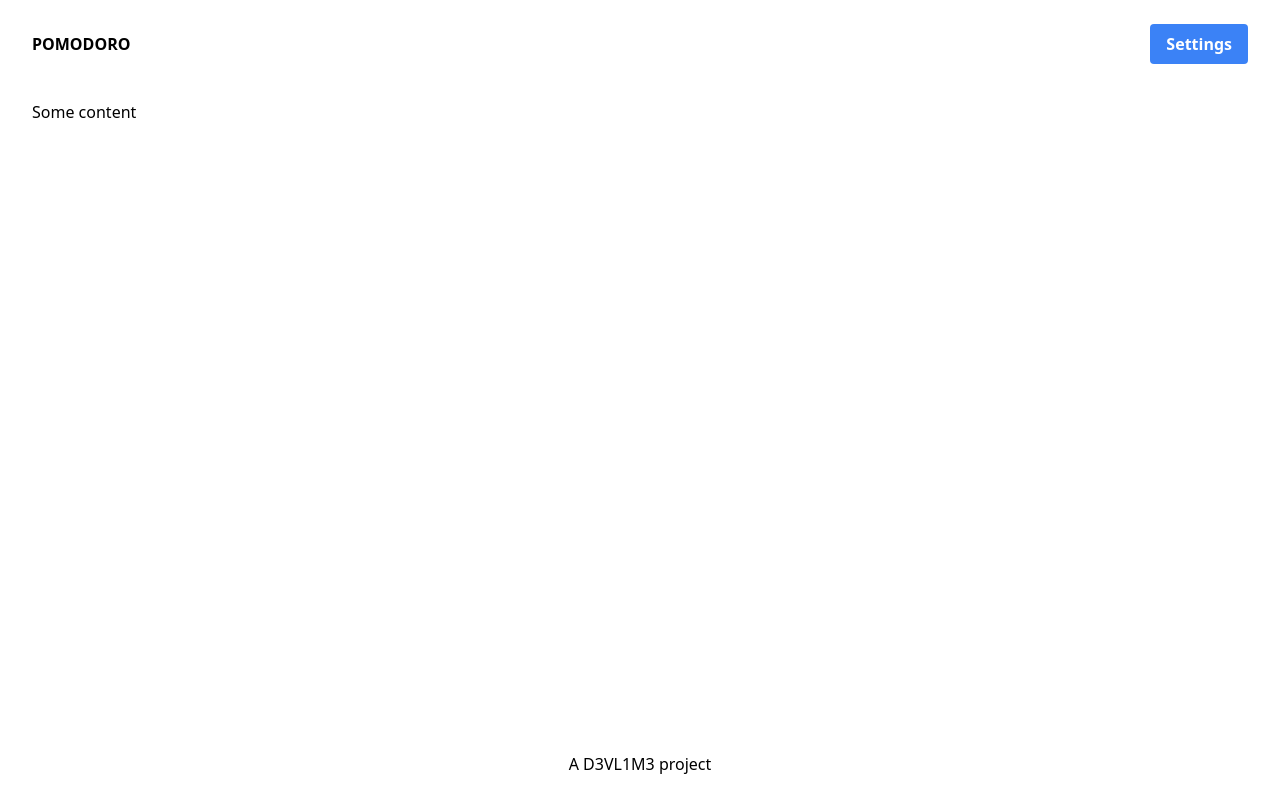
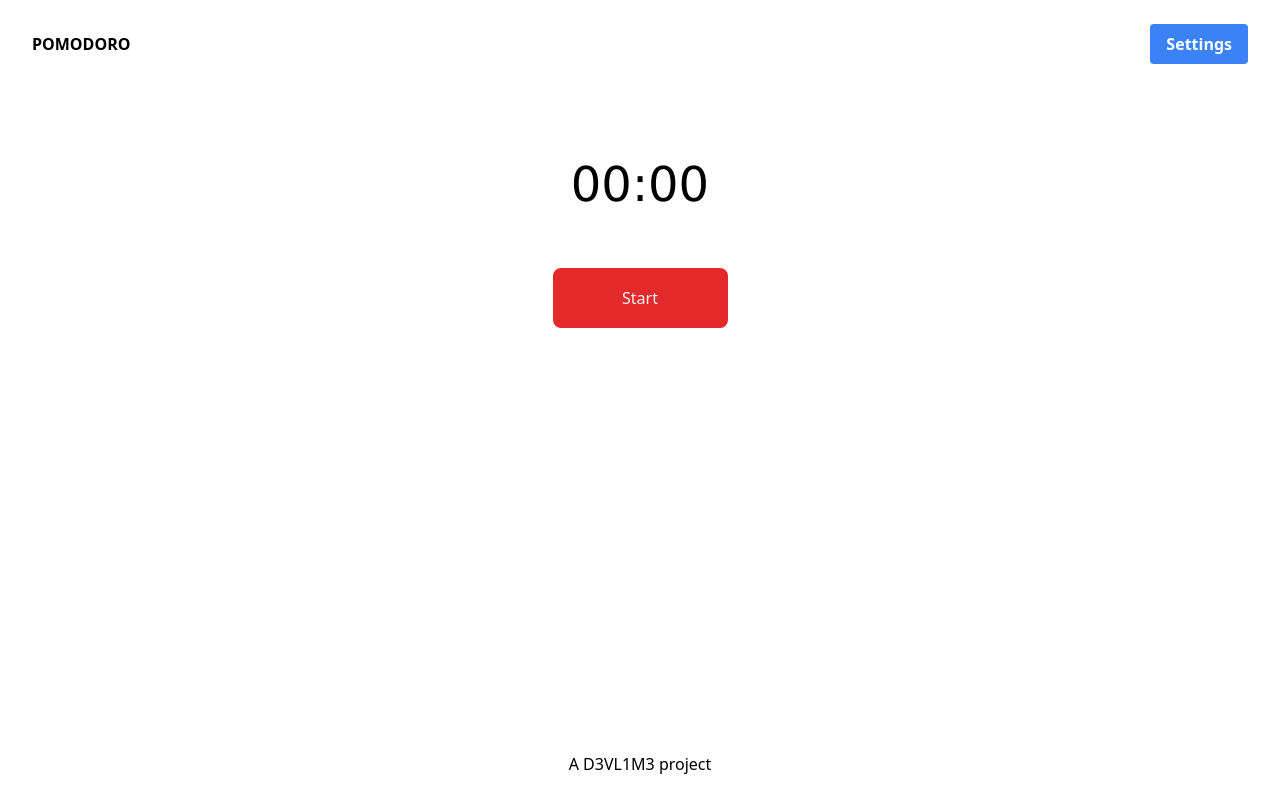
Before and after one commit to d3vl1m3/focus-time, a Next.js app: page / in a window 1280 px wide. Built offline with nearby package versions, Linux system fonts and the light colour scheme.

Commit message:
feat: as a user I would like to start a countdown (cont'd)

```diff
--- a/src/components/stop-watch/components/controls/controls.module.css
+++ b/src/components/stop-watch/components/controls/controls.module.css
@@ -3,7 +3,7 @@
     border-radius: 0.5rem;
     cursor: pointer;
     margin: 0 0.5rem;
-    min-width: 150px;
+    min-width: 175px;
     padding: 1rem 3rem;
 }
 
--- a/src/components/stop-watch/stop-watch.presenter.jsx
+++ b/src/components/stop-watch/stop-watch.presenter.jsx
@@ -14,7 +14,7 @@ export const StopWatchPresenter = ({
   <div className={styles.stopWatch}>
     <Counter time={time} />
     <Controls
-      active={isActive}
+      isActive={isActive}
       isPaused={isPaused}
       reset={reset}
       start={start}
--- a/src/routes/index/index.component.jsx
+++ b/src/routes/index/index.component.jsx
@@ -1,3 +1,4 @@
 import React from 'react';
+import { StopWatch } from '../../components/stop-watch';
 
-export const Index = () => (<h1>Some content</h1>);
+export const Index = () => (<StopWatch />);
```
